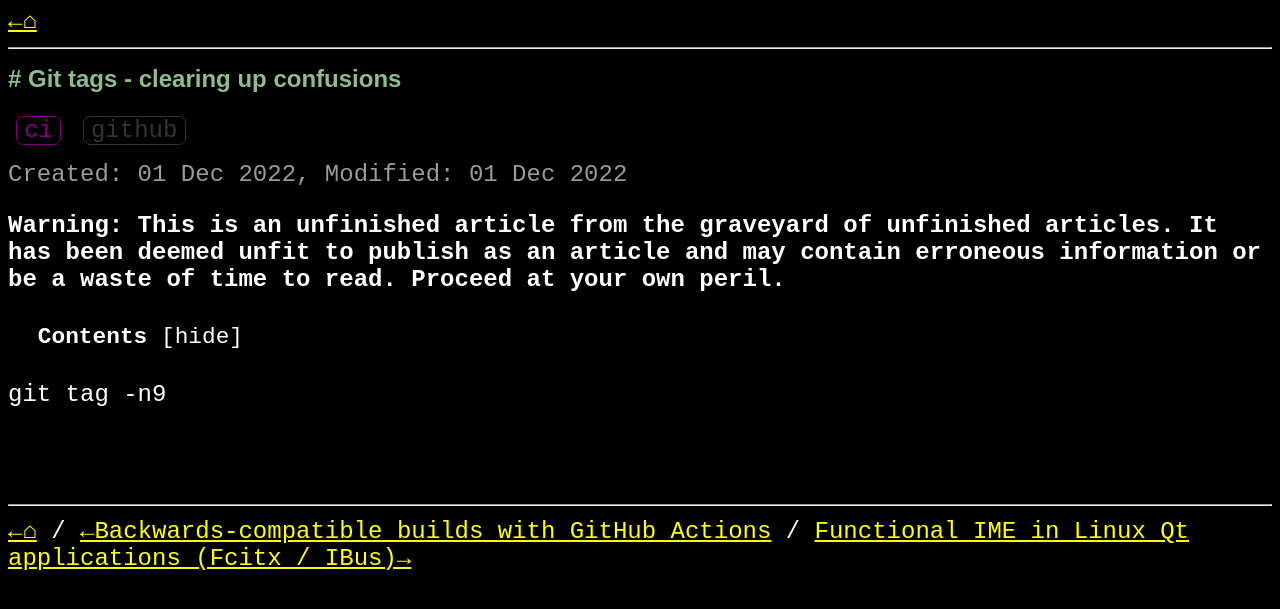
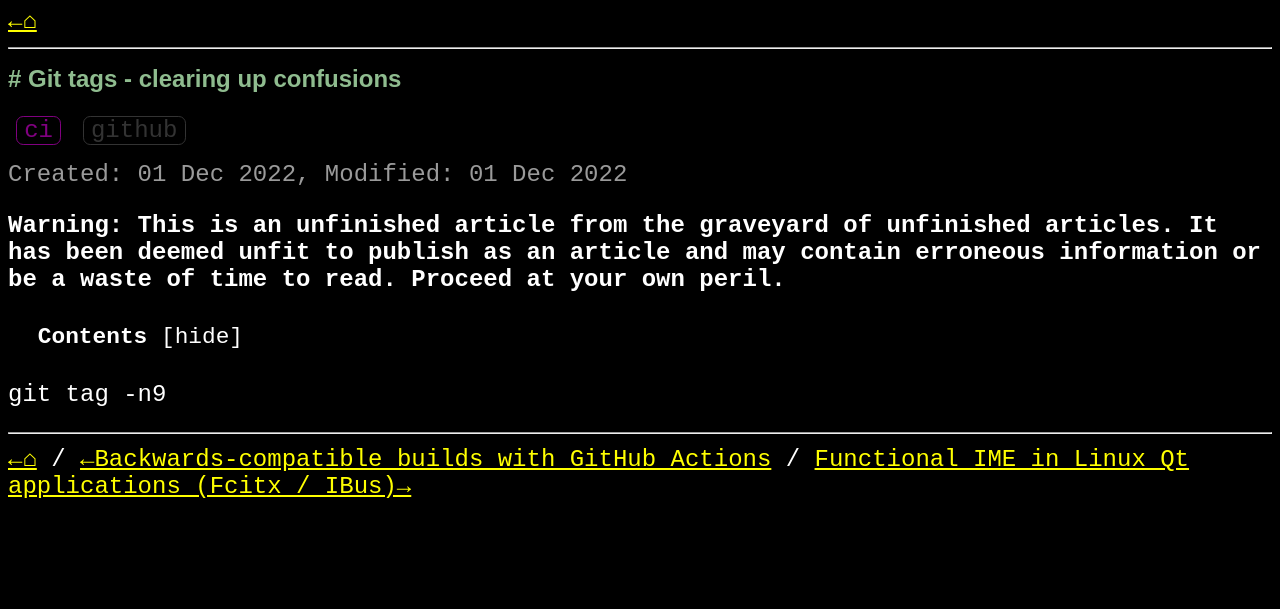
Before and after one commit to plu5/plu5.github.io, a Jekyll site: the page built from _brouillons/2022-12-01-git-tags.md, in a window 1280 px wide. Shown: the top 609 px of the page. Built offline with Jekyll 4.4.1, drawn with Linux system fonts in a browser that asks for light colours.

Commit message:
feat(css): remove margin at the bottom of pages

```diff
--- a/public/css/irn.css
+++ b/public/css/irn.css
@@ -138,11 +138,6 @@ blockquote p:last-child {
  * Each post is wrapped in `.post` and is used on default and post layouts. Each
  * page is wrapped in `.page` and is only used on the page layout.
  */
-
-.page,
-.post {
-  margin-bottom: 4em;
-}
 
 /* Meta data line below post title */
 .post-date {
```
